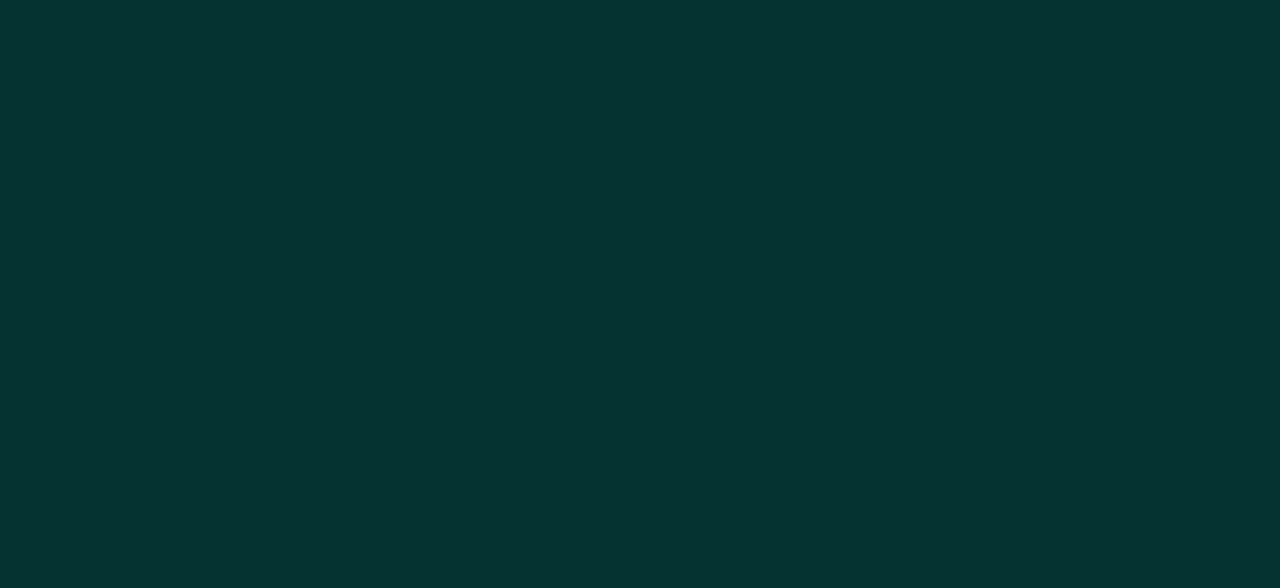
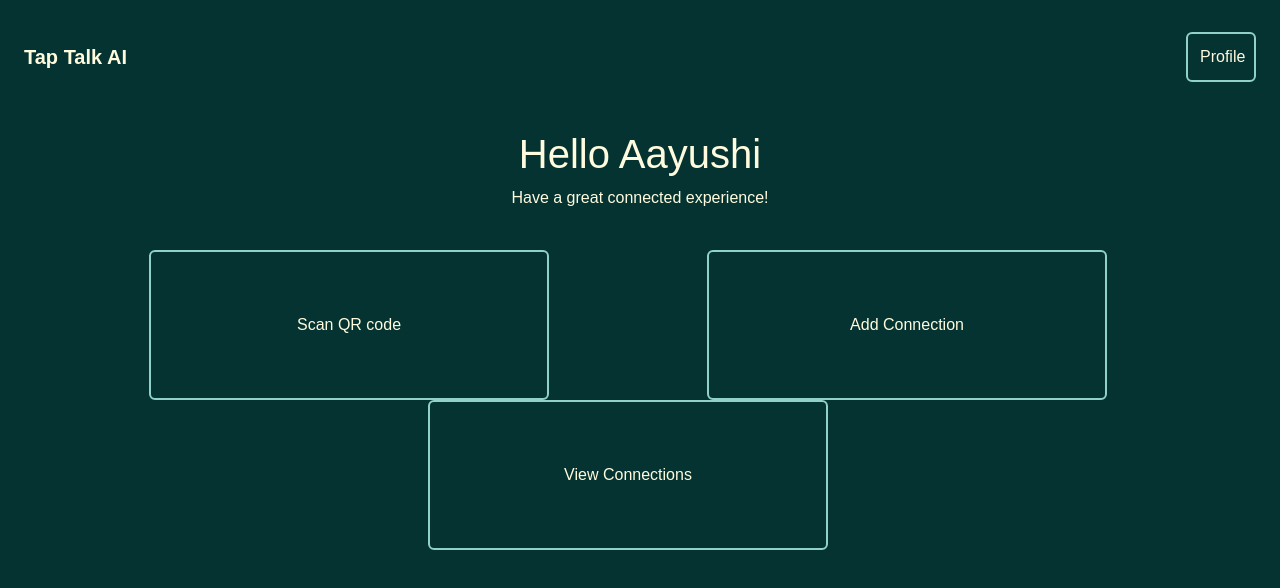
Before and after one commit to aayushi2812/taptalkai, a React (Create React App) app: page /landing in a window 1280 px wide. Before the commit this address had no page. Shown: the top 588 px of the page. Built offline with nearby package versions, Linux system fonts and the light colour scheme.

Commit message:
adding connections

```diff
--- a/package.json
+++ b/package.json
@@ -7,8 +7,10 @@
     "@testing-library/jest-dom": "^6.6.3",
     "@testing-library/react": "^16.3.0",
     "@testing-library/user-event": "^13.5.0",
+    "bootstrap": "^5.3.7",
     "qrcode.react": "^4.2.0",
     "react": "^19.1.0",
+    "react-bootstrap": "^2.10.10",
     "react-dom": "^19.1.0",
     "react-scripts": "5.0.1",
     "web-vitals": "^2.1.4"
--- a/src/App.css
+++ b/src/App.css
@@ -1,53 +1,36 @@
-.landing-page {
+.app-page {
+  background-color: #043331;
+  color: #FFFBDE;
   min-height: 100vh;
+  display: flex;
+  flex-direction: column;
+  align-items: center;
+  justify-content: center;
   font-family: sans-serif;
-  padding: 24px;
 }
 
-.navbar {
-  display: flex;
-  justify-content: space-between;
-  align-items: center;
+.header h1 {
+  font-size: 36px;
   margin-bottom: 40px;
 }
 
-.navbar-logo {
-  font-size: 20px;
-  font-weight: bold;
+.auth-options {
+  display: flex;
+  gap: 20px;
 }
 
-.navbar-links a,
-.navbar-auth a {
-  margin: 0 12px;
-  text-decoration: none;
+.auth-button {
+  background-color: transparent;
+  border: 2px solid #FFFBDE;
+  color: #FFFBDE;
+  padding: 12px 24px;
+  font-size: 16px;
+  border-radius: 8px;
+  cursor: pointer;
+  transition: all 0.3s ease;
 }
 
-.navbar-links a:hover,
-.navbar-auth a:hover {
-  text-decoration: underline;
+.auth-button:hover {
+  background-color: #FFFBDE;
+  color: #043331;
 }
-
-.welcome {
-  text-align: center;
-  margin-bottom: 40px;
-}
-
-.action-links {
-  display: flex;
-  justify-content: center;
-  gap: 64px;
-  margin-bottom: 32px;
-}
-
-.stats {
-  display: grid;
-  grid-template-columns: 1fr 1fr;
-  gap: 24px;
-  padding: 0 40px;
-}
-
-.stats-box {
-  border: 1px solid #90D1CA;
-  border-radius: 10px;
-  padding: 24px;
-}
--- a/src/App.js
+++ b/src/App.js
@@ -1,53 +1,23 @@
-import logo from './logo.svg';
-import './App.css';
-import { Link, Navigate, useNavigate } from 'react-router-dom';
+import logo from "./logo.svg";
+import "./App.css";
+import { Link, Navigate, useNavigate } from "react-router-dom";
+import { Button, Col, Container, Row } from "react-bootstrap";
 
 function App() {
-  const navigate = useNavigate()
+  const navigate = useNavigate();
 
-  const handleForm = () => {
-    navigate("/userProfile")
-  }
+  const signUp = () => {
+    navigate("/userProfile");
+  };
 
   return (
-    <div className="landing-page">
-      {/* Navigation Bar */}
-      <nav className="navbar">
-        <div className="navbar-logo">Tap Talk AI</div>
-        <div className="navbar-links">
-          <a href="#">Home</a>
-          <a href="#">Connections</a>
-        </div>
-        <div className="navbar-auth">
-          <a href="#">Profile</a>
-          <a href="#">SignIn</a>
-        </div>
-      </nav>
-
-      {/* Welcome Message */}
-      <div className="welcome">
-        <h1>Hello Aayushi</h1>
-        <p>Have a great connected experience!</p>
-      </div>
-
-      {/* Action Links */}
-      <div className="action-links">
-        <button href="#">Qr Scanner</button>
-        <button href="#">Add User</button>
-        <button onClick={handleForm}>Form</button>
-      </div>
-
-      {/* Connection Stats */}
-      <div className="stats">
-        <div className="stats-box">
-          <h2>Connections</h2>
-          <p>Today's Count</p>
-        </div>
-
-        <div className="stats-box">
-          <h2>Recent Connections</h2>
-          {/* Recent connections can be dynamically inserted here */}
-        </div>
+    <div className="app-page">
+      <header className="header">
+        <h1>TapTalk AI</h1>
+      </header>
+      <div className="auth-options">
+        <button className="auth-button" onClick={signUp}>Sign Up</button>
+        <button className="auth-button">Sign In</button>
       </div>
     </div>
   );
--- /dev/null
+++ b/src/Connections.css
@@ -0,0 +1,3 @@
+.heading{
+    size: 80px !important;
+}
--- /dev/null
+++ b/src/Connections.js
@@ -0,0 +1,55 @@
+import { Card, Col, Container, Row } from "react-bootstrap";
+import "./Connections.css";
+
+const connectionsData = [
+  {
+    name: "Maria",
+    event: "Techto",
+    descriptionLink: "#"
+  },
+  {
+    name: "Josina",
+    event: "Techto",
+    descriptionLink: "#"
+  },
+  {
+    name: "Aayushi",
+    event: "Women in Tech",
+    descriptionLink: "#"
+  },
+  {
+    name: "Aayushi",
+    event: "Women in Tech",
+    descriptionLink: "#"
+  },
+  {
+    name: "Aayushi",
+    event: "Women in Tech",
+    descriptionLink: "#"
+  }
+];
+
+function Connections() {
+  return (
+    <div>
+      <p className="heading">Connections</p>
+      <Container>
+        <Row>
+          {connectionsData.map((connection, index) => (
+            <Col key={index} sm={12} md={6} lg={4} className="mb-4">
+              <Card style={{ width: "18rem" }}>
+                <Card.Body>
+                  <Card.Title>{connection.name}</Card.Title>
+                  <Card.Text>Event: {connection.event}</Card.Text>
+                  <Card.Link href={connection.descriptionLink}>View Description</Card.Link>
+                </Card.Body>
+              </Card>
+            </Col>
+          ))}
+        </Row>
+      </Container>
+    </div>
+  );
+}
+
+export default Connections;
--- /dev/null
+++ b/src/Landing.css
@@ -0,0 +1,80 @@
+.landing-page {
+  min-height: 100vh;
+  font-family: sans-serif;
+  padding: 24px;
+}
+
+.navbar {
+  display: flex;
+  justify-content: space-between;
+  align-items: center;
+  margin-bottom: 40px;
+}
+
+.navbar-logo {
+  font-size: 20px;
+  font-weight: bold;
+}
+
+.navbar-links a,
+.navbar-auth a {
+  margin: 0 12px;
+  text-decoration: none;
+}
+
+.navbar-links a:hover,
+.navbar-auth a:hover {
+  text-decoration: underline;
+}
+
+.welcome {
+  text-align: center;
+  margin-bottom: 40px;
+}
+
+.action-links {
+  display: flex;
+  justify-content: center;
+  gap: 64px;
+  margin-bottom: 32px;
+}
+
+.stats {
+  display: grid;
+  grid-template-columns: 1fr 1fr;
+  gap: 24px;
+  padding: 0 40px;
+}
+
+.stats-box {
+  border: 1px solid #90D1CA;
+  border-radius: 10px;
+  padding: 24px;
+}
+
+.button1{
+ background-color: #043331 !important;
+ color: #FFFBDE !important;
+ border: 2px solid #90D1CA !important;
+ height: 150px;
+ width: 400px;
+}
+
+.buttonProfile{
+ background-color: #043331 !important;
+ color: #FFFBDE !important;
+ border: 2px solid #90D1CA !important;
+ height: 50px;
+ width: 70px;
+}
+
+.row{
+  width: 100%;
+  justify-content: space-evenly;
+  display: flex;
+}
+
+.col{
+  display: flex;
+  justify-content: center;
+}
--- /dev/null
+++ b/src/Landing.js
@@ -0,0 +1,66 @@
+import logo from "./logo.svg";
+import "./Landing.css";
+import { Link, Navigate, useNavigate } from "react-router-dom";
+import { Button, Col, Container, Row } from "react-bootstrap";
+
+function Landing() {
+  const navigate = useNavigate();
+
+  const handleForm = () => {
+    navigate("/userProfile");
+  };
+
+    const handleConnections = () => {
+    navigate("/connections");
+  };
+
+  return (
+    <div className="landing-page">
+      {/* Navigation Bar */}
+      <nav className="navbar">
+        <div className="navbar-logo">Tap Talk AI</div>
+        <div className="navbar-links">
+
+        </div>
+        <div className="navbar-auth">
+          <Button className="buttonProfile">Profile</Button>
+        </div>
+      </nav>
+
+      {/* Welcome Message */}
+      <div className="welcome">
+        <h1>Hello Aayushi</h1>
+        <p>Have a great connected experience!</p>
+      </div>
+
+      {/* Action Links */}
+      <Container className="container">
+        <Row className="row">
+          <Col className="col">
+            <Button className="button1">Scan QR code</Button>
+          </Col>
+          <Col className="col">
+            <Button className="button1">Add Connection</Button>
+          </Col>
+          <Col className="col">
+            <Button className="button1" onClick={handleConnections}>View Connections</Button>
+          </Col>
+        </Row>
+      </Container>
+
+      {/* Connection Stats */}
+      {/* <div className="stats">
+        <div className="stats-box">
+          <h2>Connections</h2>
+          <p>Today's Count</p>
+        </div>
+
+        <div className="stats-box">
+          <h2>Recent Connections</h2>
+        </div>
+      </div> */}
+    </div>
+  );
+}
+
+export default Landing;
--- a/src/UserForm/UserForm.js
+++ b/src/UserForm/UserForm.js
@@ -3,6 +3,7 @@
 import React, { useState } from "react";
 import { QRCodeCanvas } from 'qrcode.react';
 import "./UserForm.css";
+import { useNavigate } from "react-router-dom";
 
 export default function UserForm() {
   const [form, setForm] = useState({
@@ -14,6 +15,8 @@ export default function UserForm() {
     jobTitle: "",
     photo: null
   });
+
+  const navigate = useNavigate();
 
   // Store a locally generated object-URL for preview
   const [photoPreview, setPhotoPreview] = useState(null);
@@ -28,6 +31,10 @@ export default function UserForm() {
     } else {
       setForm((f) => ({ ...f, [name]: value }));
     }
+  };
+
+  const saveProfile = (e) => {
+    navigate("/landing")
   };
 
    return (
@@ -159,7 +166,7 @@ export default function UserForm() {
             </div>
           )}
 
-          <button type="submit" className="submit-btn">
+          <button onClick={saveProfile} type="submit" className="submit-btn">
             Save Profile
           </button>
         </form>
--- a/src/index.css
+++ b/src/index.css
@@ -5,8 +5,8 @@ body {
     sans-serif;
   -webkit-font-smoothing: antialiased;
   -moz-osx-font-smoothing: grayscale;
-  background-color: #043331;
-  color: #FFFBDE;
+  background-color: #043331 !important;
+  color: #FFFBDE !important;
 }
 
 code {
--- a/src/index.js
+++ b/src/index.js
@@ -5,6 +5,9 @@ import App from './App';
 import reportWebVitals from './reportWebVitals';
 import { BrowserRouter, Route, Routes } from 'react-router-dom';
 import UserForm from './UserForm/UserForm';
+import 'bootstrap/dist/css/bootstrap.min.css';
+import Landing from './Landing';
+import Connections from './Connections';
 
 const root = ReactDOM.createRoot(document.getElementById('root'));
 root.render(
@@ -12,7 +15,10 @@ root.render(
     <BrowserRouter>
     <Routes>
       <Route path="/" element={<App />} />
+      <Route path="/landing" element={<Landing />} />
       <Route path='/userProfile' element={<UserForm />} />
+      <Route path='/connections' element={<Connections
+       />} />
     </Routes>
     </BrowserRouter>
 
```
Also changed, not shown: 1 other file (tests, documents, lock files or other folders).
